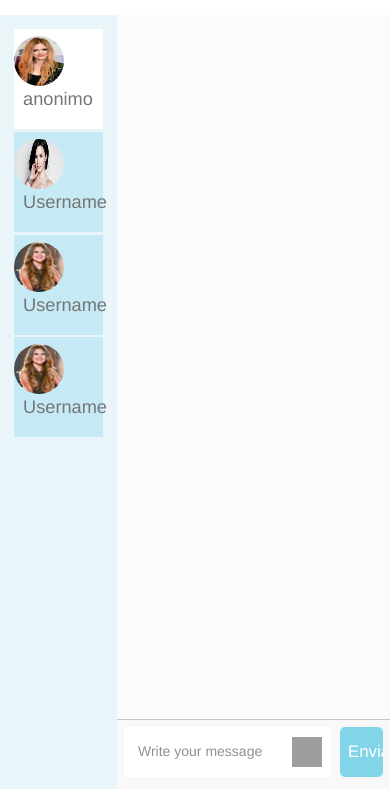
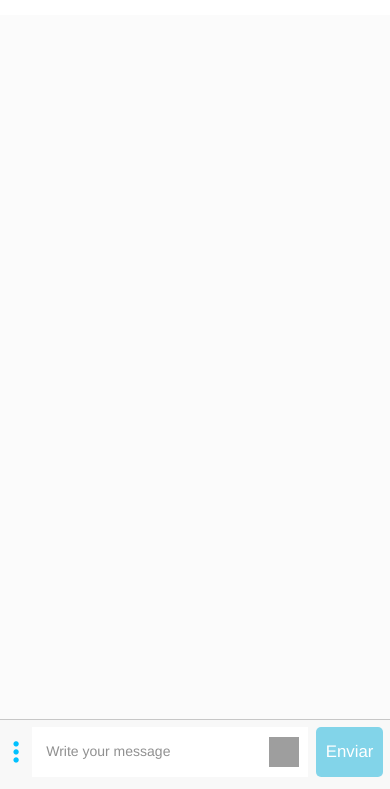
Before and after one commit to moisesdelacruz/Django-email-send, a Django app: page / in a window 390 px wide. Shown: the part 55-844 px from the top of the page. Run offline with Django 3.2, Linux system fonts and the light colour scheme; parts of the project's set-up code (start-up, migrations or seed data) failed here and were passed over; some libraries are stand-ins or nearby versions; grey boxes are pictures that could not be loaded.

Commit message:
chat responsive.

```diff
--- /dev/null
+++ b/webSite/static/css/fonts.css
@@ -0,0 +1,104 @@
+@font-face {
+    font-family: 'icomoon';
+    src:    url('../fonts/icomoon.eot?9are77');
+    src:    url('../fonts/icomoon.eot?9are77#iefix') format('embedded-opentype'),
+        url('../fonts/icomoon.ttf?9are77') format('truetype'),
+        url('../fonts/icomoon.woff?9are77') format('woff'),
+        url('../fonts/icomoon.svg?9are77#icomoon') format('svg');
+    font-weight: normal;
+    font-style: normal;
+}
+
+[class^="icon-"], [class*=" icon-"] {
+    /* use !important to prevent issues with browser extensions that change fonts */
+    font-family: 'icomoon' !important;
+    speak: none;
+    font-style: normal;
+    font-weight: normal;
+    font-variant: normal;
+    text-transform: none;
+    line-height: 1;
+
+    /* Better Font Rendering =========== */
+    -webkit-font-smoothing: antialiased;
+    -moz-osx-font-smoothing: grayscale;
+}
+
+.icon-add:before {
+    content: "\e912";
+}
+.icon-add2:before {
+    content: "\e913";
+}
+.icon-edit:before {
+    content: "\e914";
+}
+.icon-pageview:before {
+    content: "\e915";
+}
+.icon-remove:before {
+    content: "\e916";
+}
+.icon-remove2:before {
+    content: "\e917";
+}
+.icon-settings:before {
+    content: "\e918";
+}
+.icon-website:before {
+    content: "\e919";
+}
+.icon-contact_email:before {
+    content: "\e90f";
+}
+.icon-share:before {
+    content: "\e910";
+}
+.icon-business:before {
+    content: "\e900";
+}
+.icon-close:before {
+    content: "\e901";
+}
+.icon-email_black:before {
+    content: "\e902";
+}
+.icon-arrow_down:before {
+    content: "\e903";
+}
+.icon-arrow_up:before {
+    content: "\e904";
+}
+.icon-location:before {
+    content: "\e905";
+}
+.icon-email_white:before {
+    content: "\e906";
+}
+.icon-menu:before {
+    content: "\e907";
+}
+.icon-more:before {
+    content: "\e908";
+}
+.icon-phone:before {
+    content: "\e909";
+}
+.icon-send:before {
+    content: "\e90a";
+}
+.icon-book:before {
+    content: "\e90e";
+}
+.icon-user:before {
+    content: "\e90b";
+}
+.icon-facebook:before {
+    content: "\e90c";
+}
+.icon-facebook2:before {
+    content: "\e911";
+}
+.icon-twitter:before {
+    content: "\e90d";
+}
--- a/webSite/static/css/index.css
+++ b/webSite/static/css/index.css
@@ -259,11 +259,12 @@ input#submit {
 }
 
 textarea#text-message {
-	width: 80%;
+	width: calc(80% - 1.8em);
 	height: 50px;
 	resize: none;
 	padding: 1em;
 	border: none;
+	margin-left: 1.8em;
 }
 
 form#send-message {
@@ -307,12 +308,14 @@ div.body {
 }
 
 div.users {
-  position: absolute;
+	position: absolute;
   left: 0;
-	width: 30%;
+  width: 30%;
   height: 100%;
   background: #eaf5f9;
   padding: 1em;
+  min-width: 200px;
+  z-index: 6;
 }
 
 div.users div.user {
@@ -345,3 +348,57 @@ figure.photo-profile img {
 	height: 100%;
 	border-radius: 50px;
 }
+
+
+span.users-connect {
+	display: none;
+	position: absolute;
+  font-size: 2.3em;
+  top: 0;
+  bottom: 0;
+  left: 0;
+  padding: .5em 0;
+  color: #00c1ff;
+	cursor: pointer;
+}
+
+span.close-menu {
+	display: none;
+	float: right;
+  font-size: 1.5em;
+	cursor: pointer;
+}
+
+/* Responsive Designe */
+@media screen and (max-width: 768px) {
+	div.users {
+		left: -100%;
+	}
+
+	div.body {
+		width: 100%;
+	}
+
+	span.users-connect {
+		display: block;
+	}
+
+	span.close-menu {
+		display: block;
+	}
+}
+
+@media screen and (min-width: 768px) {
+	textarea#text-message {
+		margin-left: 0;
+		width: 80%;
+	}
+
+	div.users {
+		left: 0;
+	}
+
+	div.body {
+		width: 70%;
+	}
+}
--- a/webSite/static/js/index.js
+++ b/webSite/static/js/index.js
@@ -18,6 +18,14 @@ $('#subscribe').on('submit', (e) => {
   })
 })
 
+// START SHOW END HIDE /U/S/E/R/S/ START //
+$('.users-connect').on('click', (e) => {
+	$('.users').css('left', '0')
+})
+
+$('.close-menu').on('click', (e) => {
+	$('.users').css('left', '-100%')
+})
 // START EMOJIS /E/M/O/J/I/S START //
 // Emojis show and hide
 function showEmojis (e) {
--- a/webSite/templates/base.html
+++ b/webSite/templates/base.html
@@ -8,6 +8,7 @@
 		<link rel="stylesheet" href="{% static "css/normalize.css" %}">
 		<link rel="stylesheet" href="{% static "css/bootstrap.min.css" %}">
 		<link rel="stylesheet" href="{% static "css/index.css" %}">
+		<link rel="stylesheet" href="{% static "css/fonts.css" %}">
 	</head>
 	<body>
 		<header>
--- a/webSite/templates/home/index.html
+++ b/webSite/templates/home/index.html
@@ -3,6 +3,7 @@
 {% block content %}
     <div id="chat">
       <div class="users">
+        <span class="icon-close close-menu"></span>
         <div class="me-user">
           <figure class="photo-profile">
             <img alt="photo" src="/static/image/Avril_Lavigne_2013.jpg" height="30px" width="30px" title="photo" />
@@ -39,6 +40,7 @@
       <div class="body">
         <div id="messages"></div>
         <form id="send-message">
+          <span class="icon-more users-connect"></span>
           <div class="content-emojis">
             <div>
               <img alt="smiley" src="/static/js/ckeditor/plugins/smiley/images/regular_smile.png" style="height:23px; width:23px" title="smiley" />
```
Also changed, not shown: webSite/static/fonts/icomoon.ttf (added), webSite/static/fonts/icomoon.woff (added), 2 other files.
